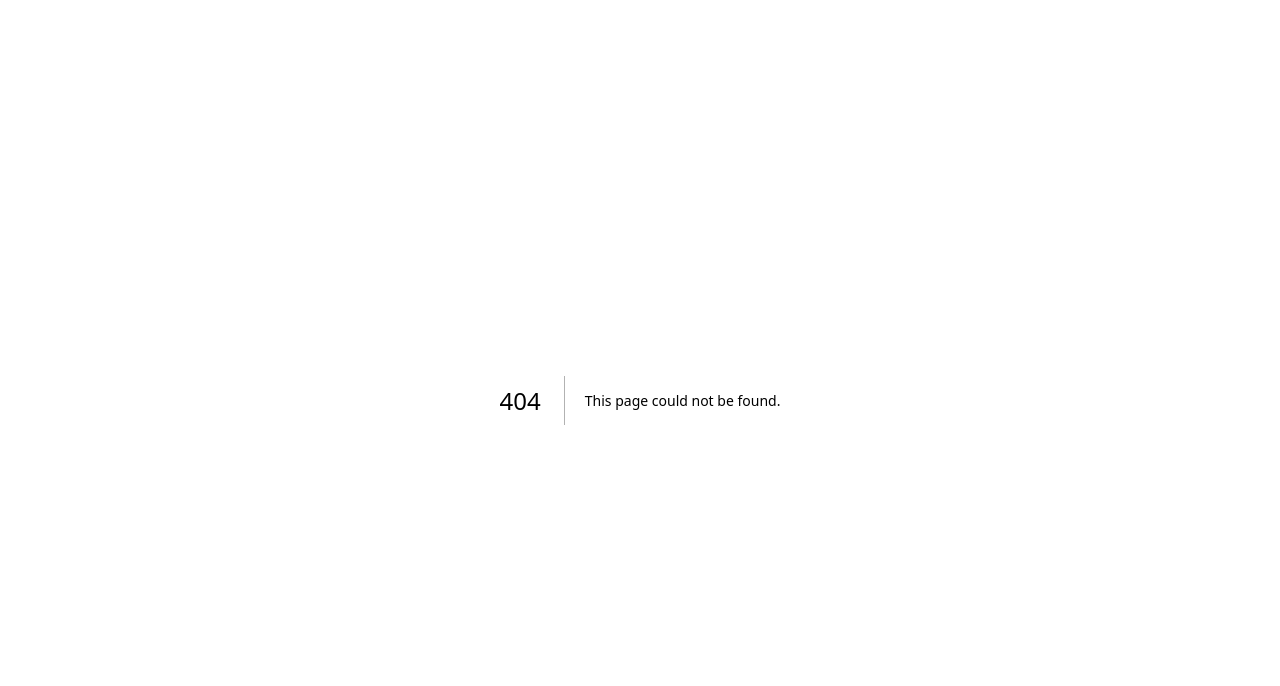
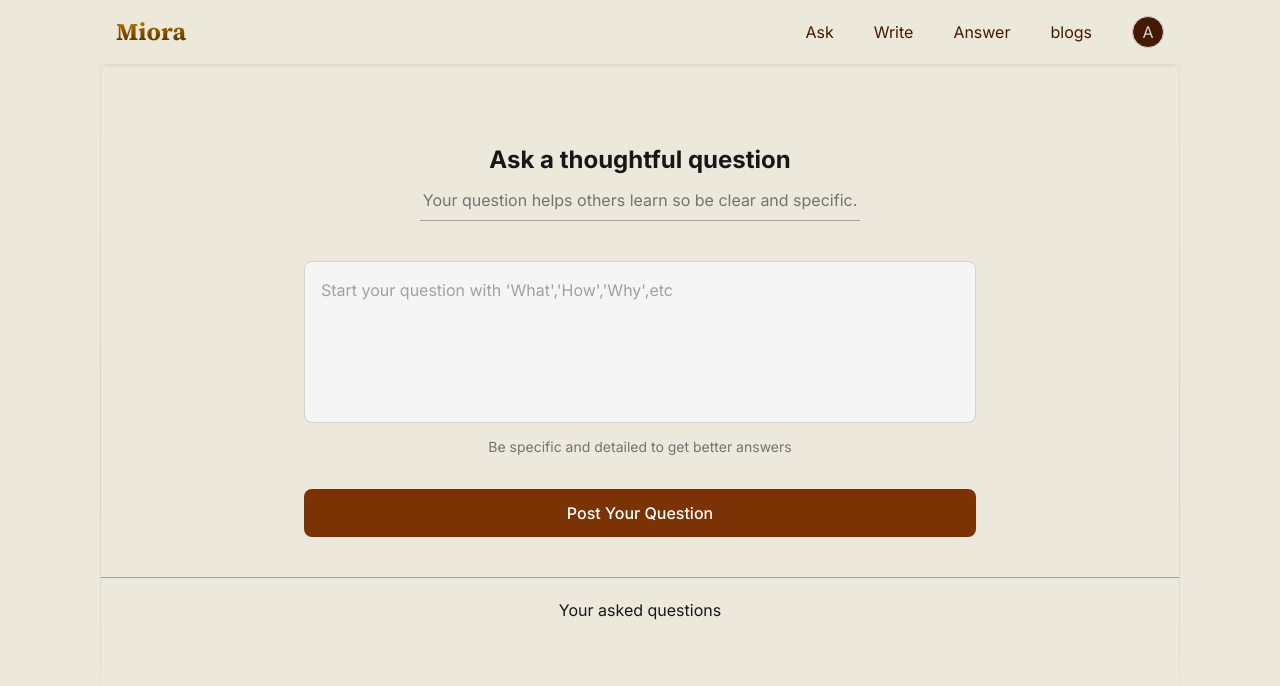
Before and after one commit to ASHISHPUNDIR12/Miora, a Next.js app: page /ask in a window 1280 px wide. Before the commit this address had no page. Shown: the top 686 px of the page. Built offline with nearby package versions, Linux system fonts and the light colour scheme.

Commit message:
done with the basic routing and database design

```diff
--- /dev/null
+++ b/app/(main)/answers/page.tsx
@@ -0,0 +1,9 @@
+import React from 'react'
+
+const page = () => {
+  return (
+    <div>answer</div>
+  )
+}
+
+export default page
--- /dev/null
+++ b/app/(main)/ask/page.tsx
@@ -0,0 +1,41 @@
+import React from "react";
+
+const page = () => {
+  return (
+    <div className="mt-20 text-center">
+      <h1 className="text-2xl font-bold">Ask a thoughtful question</h1>
+      <p className="mt-3 text-neutral-500">
+        Your question helps others learn so be clear and specific.
+      </p>
+      <div className="mx-auto mt-2 h-px w-110 bg-neutral-400"></div>
+
+      <form className="mx-auto mt-10 max-w-2xl">
+        <div className="space-y-4">
+          {/* Description Textarea */}
+          <div>
+            <textarea
+              placeholder="Start your question with 'What','How','Why',etc  "
+              rows={6}
+              className="w-full resize-none rounded-lg border border-neutral-300 bg-neutral-100 px-4 pt-4 transition-all placeholder:text-neutral-400 focus:border-neutral-400 focus:outline-none"
+            />
+            <p className="mt-2 text-sm text-neutral-500">
+              Be specific and detailed to get better answers
+            </p>
+          </div>
+          <div className="flex gap-3 pt-4">
+            <button
+              type="submit"
+              className="flex-1 rounded-lg bg-amber-900 px-6 py-3 font-medium text-white transition-all duration-200 hover:bg-amber-800 active:scale-95 disabled:opacity-50"
+            >
+              Post Your Question
+            </button>
+          </div>
+        </div>
+      </form>
+      <div className="mt-10 h-px w-full bg-neutral-400"></div>
+      <h1 className="mt-5" >Your asked questions</h1>
+    </div>
+  );
+};
+
+export default page;
--- /dev/null
+++ b/app/(main)/blogs/page.tsx
@@ -0,0 +1,9 @@
+import React from 'react'
+
+const page = () => {
+  return (
+    <div>blogs</div>
+  )
+}
+
+export default page
--- /dev/null
+++ b/app/(main)/write/page.tsx
@@ -0,0 +1,7 @@
+import React from "react";
+
+const page = () => {
+  return <div>write</div>;
+};
+
+export default page;
--- a/app/globals.css
+++ b/app/globals.css
@@ -1,7 +1,7 @@
 @import "tailwindcss";
 
 :root {
-  --background: #f5f2ea;
+  --background: #ece8db;
   --foreground: #171717;
   --loginleft: #ece8db;
   --logintext: #2c2c2c;
@@ -18,18 +18,19 @@
   --font-sourceserif: var(--font-source-serif);
 }
 
+.navlink {
+  @apply text-amber-950 transition-all duration-200 hover:translate-y-[-1px] hover:text-amber-950/50;
+}
+
 @media (prefers-color-scheme: dark) {
   :root {
     --background: #0a0a0a;
     --foreground: #ededed;
   }
 }
-
+/* f5f2ea */
 body {
   background: var(--background);
   color: var(--foreground);
-  font-family:
-    var(--font-inter), Arial,
-    Helvetica,
-    sans-serif;
+  font-family: var(--font-inter), Arial, Helvetica, sans-serif;
 }
--- a/app/layout.tsx
+++ b/app/layout.tsx
@@ -1,6 +1,7 @@
 import type { Metadata } from "next";
 import { Inter, Source_Serif_4 } from "next/font/google";
 import "./globals.css";
+import Navbar from "@/components/Navbar";
 
 const inter = Inter({
   variable: "--font-inter",
@@ -26,8 +27,15 @@ export default function RootLayout({
 }>) {
   return (
     <html suppressHydrationWarning lang="en">
-      <body className={`${inter.variable} ${sourceSerif.variable} antialiased`}>
-        {children}
+      <body
+        className={`${inter.variable} ${sourceSerif.variable} relative antialiased`}
+      >
+        <div className="relative mx-auto max-w-270">
+          <Navbar />
+          <div className="absolute left-0 h-screen w-px bg-linear-to-b from-neutral-300/50 via-neutral-300 to-transparent"></div>
+          <div className="absolute right-0 h-screen w-px bg-linear-to-b from-neutral-300/50 via-neutral-300 to-transparent"></div>
+          {children}
+        </div>
       </body>
     </html>
   );
--- a/app/page.tsx
+++ b/app/page.tsx
@@ -1,7 +1,6 @@
 import { auth } from "@/auth";
-import GithubSignin from "@/components/githubSignin";
-import SignIn from "@/components/SignIn";
-import SignOut from "@/components/SignOut";
+import Hero from "@/components/Hero";
+
 import { redirect } from "next/navigation";
 
 export default async function Home() {
@@ -12,9 +11,7 @@ export default async function Home() {
   }
   return (
     <div>
-      this is the user
-      {userName}
-      <SignOut />
+      <Hero />
     </div>
   );
 }
--- /dev/null
+++ b/components/Avatar.tsx
@@ -0,0 +1,9 @@
+import React from 'react'
+
+const Avatar = () => {
+  return (
+    <div className='border w-8 h-8 rounded-full flex justify-center items-center bg-amber-950 text-neutral-300'>A</div>
+  )
+}
+
+export default Avatar
--- /dev/null
+++ b/components/Hero.tsx
@@ -0,0 +1,43 @@
+import Image from "next/image";
+import Link from "next/link";
+import React from "react";
+
+const Hero = () => {
+  return (
+    <div className="mt-10 flex flex-col items-center gap-5">
+      <button className="mt-10 cursor-pointer rounded-4xl border border-neutral-400 px-4 hover:bg-amber-100/50">
+        Backed By Users
+      </button>
+      <h1 className="my-2 bg-linear-to-b from-neutral-500 via-neutral-600 to-neutral-900 bg-clip-text text-6xl font-bold text-transparent">
+        Gpt Sucks Ask real Human
+      </h1>
+      <p className="max-w-100 text-center text-neutral-600">
+        Tired of boring AI answers?{" "}
+        <span className="font-sourceserif bg-linear-to-b from-yellow-600 to-yellow-950 bg-clip-text font-bold text-transparent">
+          Miora
+        </span>{" "}
+        is inspired by <span className="font-bold text-red-800">Quora</span> and
+        <span className="font-sourceserif font-bold"> Medium</span>, where
+        people ask questions, answers, and write blogs.
+      </p>
+      <div>
+        <button className="cursor-pointer rounded-xl border bg-yellow-950 px-4 py-2 font-bold text-neutral-200 transition-all duration-200 hover:-translate-y-[-4px] hover:bg-yellow-950/80 focus:outline-none active:scale-90">
+          <Link href={"/ask"}>Get started</Link>
+        </button>
+      </div>
+      <div className="mt-3 h-px w-full border-b border-neutral-400"></div>
+      <div className="overflow-hidden rounded-2xl">
+        <Image
+          className="rounded-2xl border-neutral-100 mask-[linear-gradient(to_bottom,white,transparent)] object-cover shadow-md"
+          src="/medium.png"
+          width={1000}
+          height={1000}
+          alt="dummy image"
+          priority
+        />
+      </div>
+    </div>
+  );
+};
+
+export default Hero;
--- /dev/null
+++ b/components/Navbar.tsx
@@ -0,0 +1,29 @@
+import React from "react";
+import Avatar from "./Avatar";
+import Link from "next/link";
+
+const Navbar = () => {
+  const navLinks = [
+    { name: "Ask", href: "/ask" },
+    { name: "Write", href: "/write" },
+    { name: "Answer", href: "/answers" },
+    { name: "blogs", href: "/blogs" },
+  ];
+  return (
+    <nav className="sticky top-0 z-50 flex items-center justify-between bg-[#e6e0d3]/5 p-4 shadow-[0_4px_6px_-4px_rgba(0,0,0,0.15)] backdrop-blur-md">
+      <h1 className="font-sourceserif bg-linear-to-b from-yellow-600 to-yellow-950 bg-clip-text text-2xl font-bold text-transparent">
+        <Link href={"/"}>Miora</Link>
+      </h1>
+      <ul className="flex cursor-pointer items-center gap-10">
+        {navLinks.map((link) => (
+          <li key={link.name} className="navlink">
+            <Link href={link.href}>{link.name}</Link>
+          </li>
+        ))}
+        <Avatar />
+      </ul>
+    </nav>
+  );
+};
+
+export default Navbar;
```
Also changed, not shown: public/medium.png (added).
